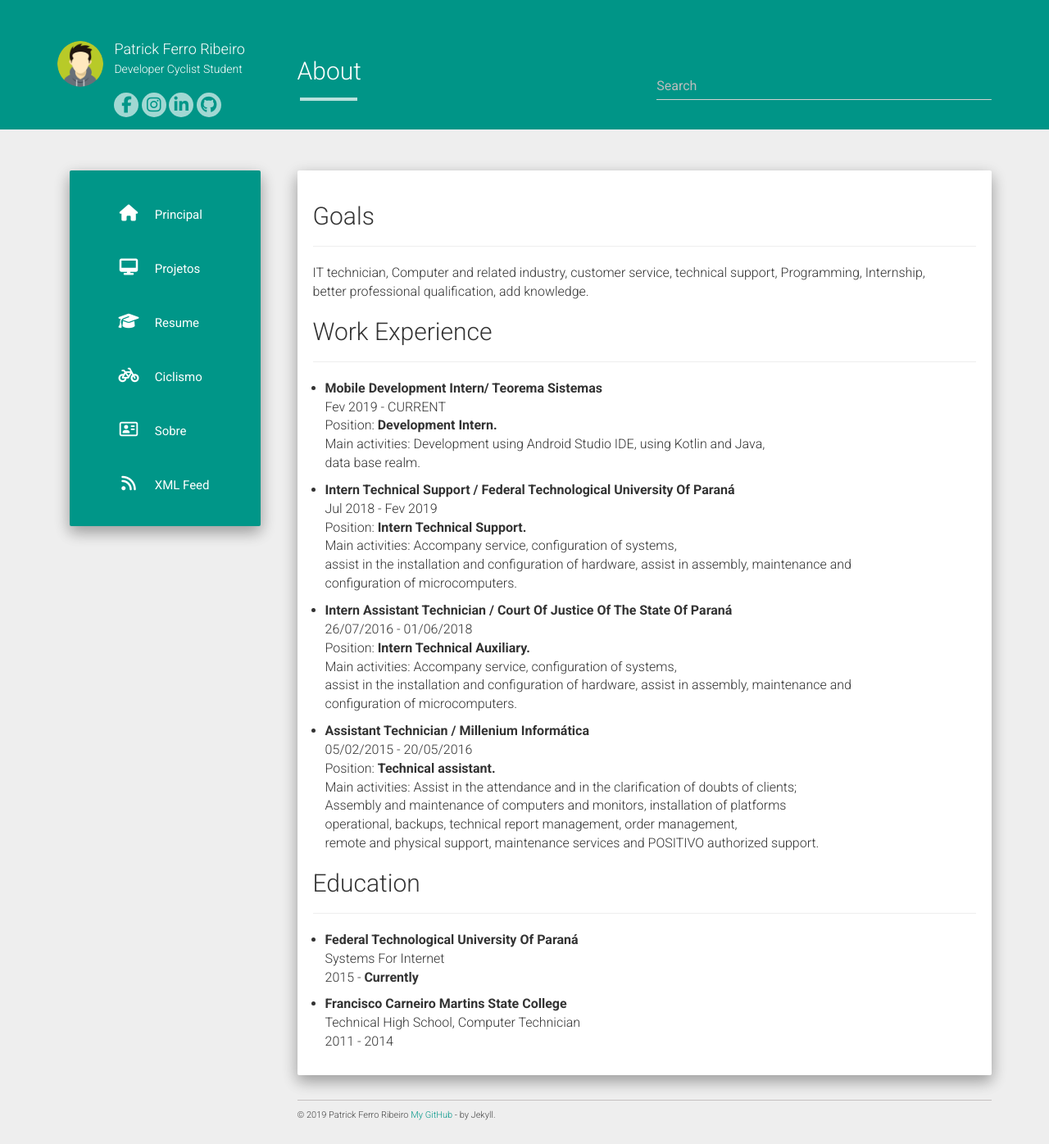
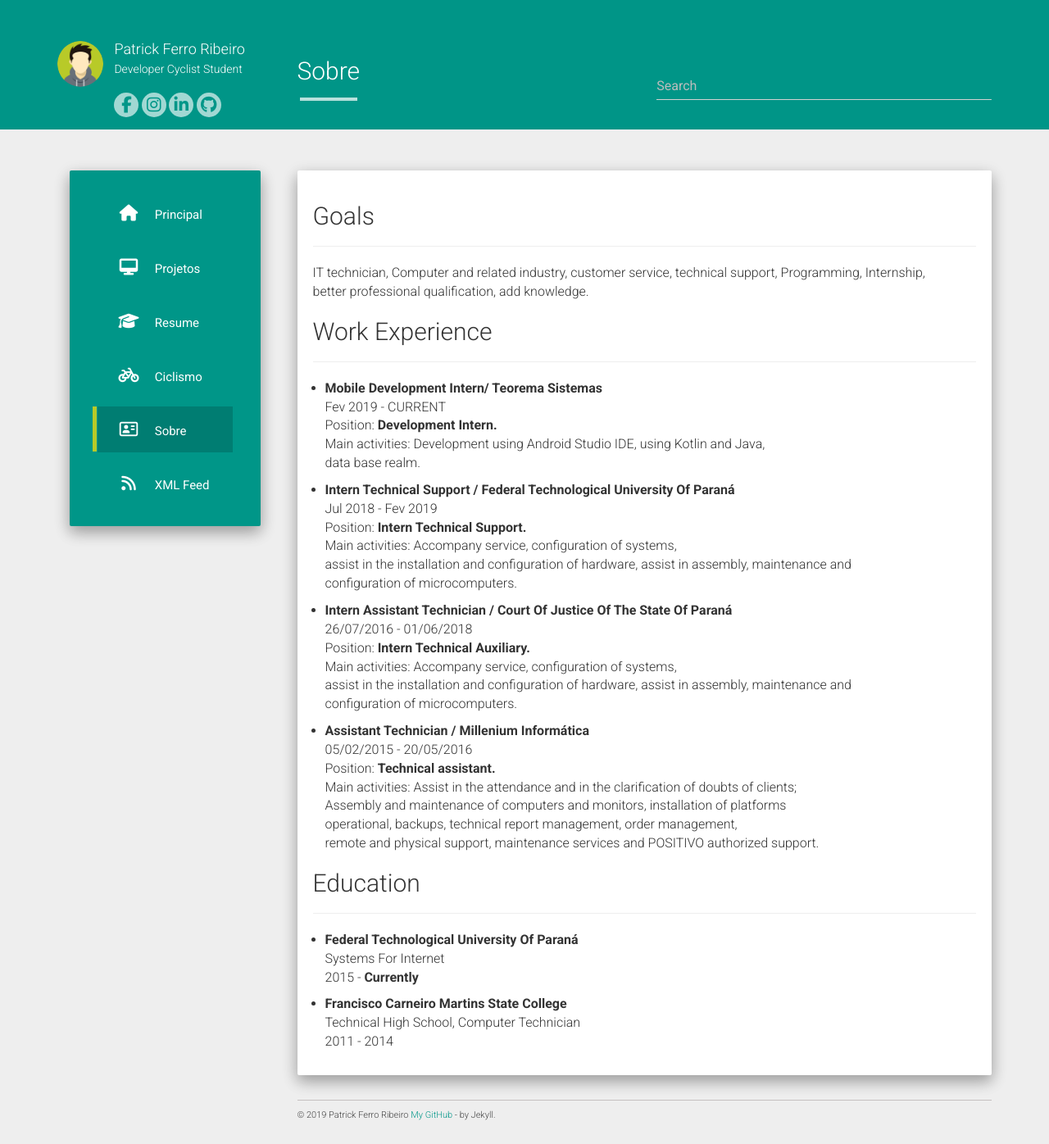
Before and after one commit to riberman/riberman.github.io, a Jekyll site: the page built from about.md, in a window 1280 px wide. Shown: the whole page at 82% size. Built offline with Jekyll 4.4.1, drawn with Linux system fonts in a browser that asks for light colours; nearby versions of some CDN libraries.

Commit message:
Index menu Update.

```diff
--- a/_data/urls.json
+++ b/_data/urls.json
@@ -17,7 +17,7 @@
   },
   {
     "text": "Ciclismo",
-    "url": "/ciclismo",
+    "url": "/category/ciclismo",
     "icon": "fas fa-bicycle",
     "layout": "post"
   },
--- a/about.md
+++ b/about.md
@@ -1,7 +1,7 @@
 ---
 layout: page
-title: About
-permalink: /about/
+title: Sobre
+permalink: /sobre/
 ---
 
 ## Goals
```
